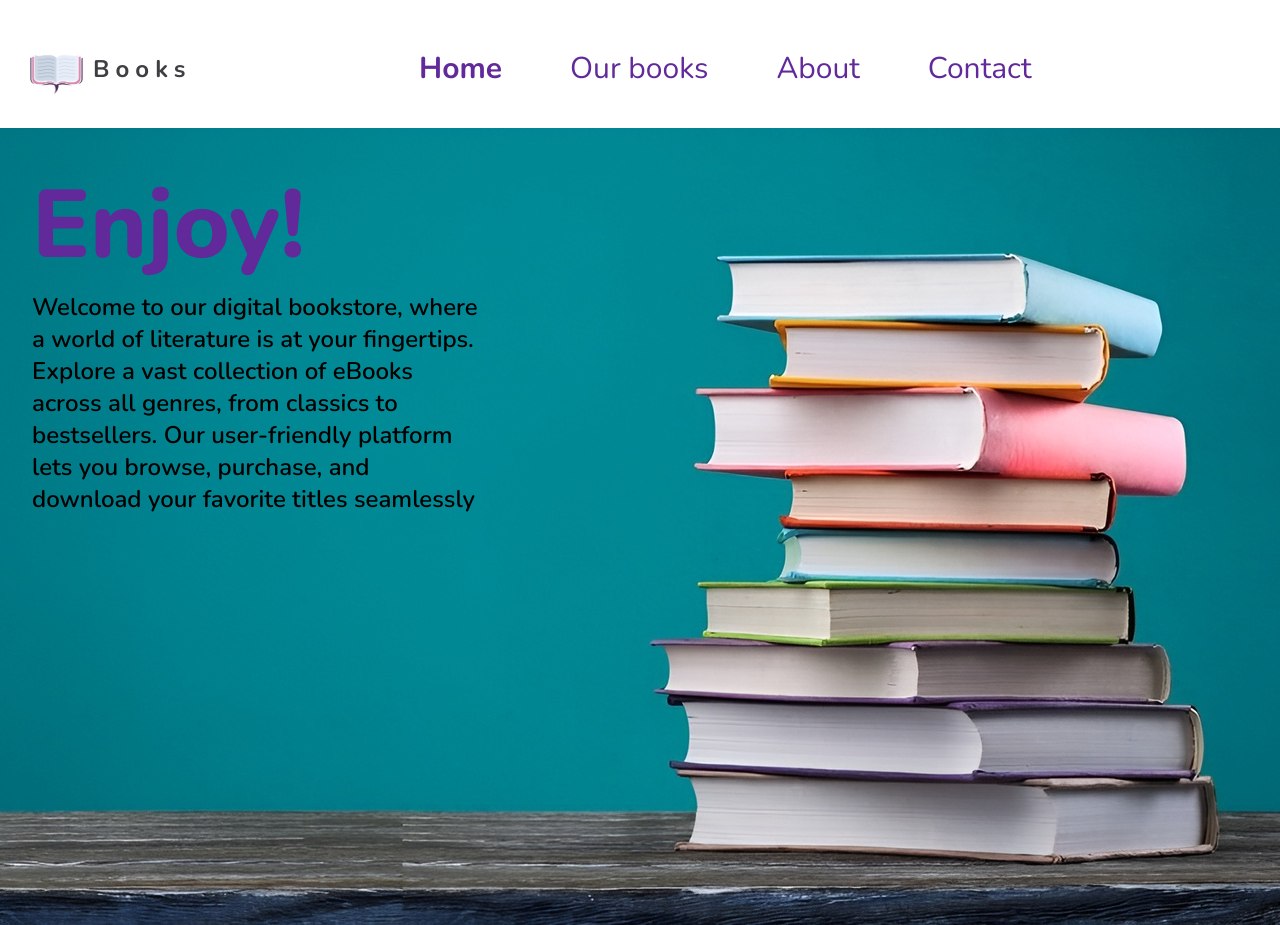
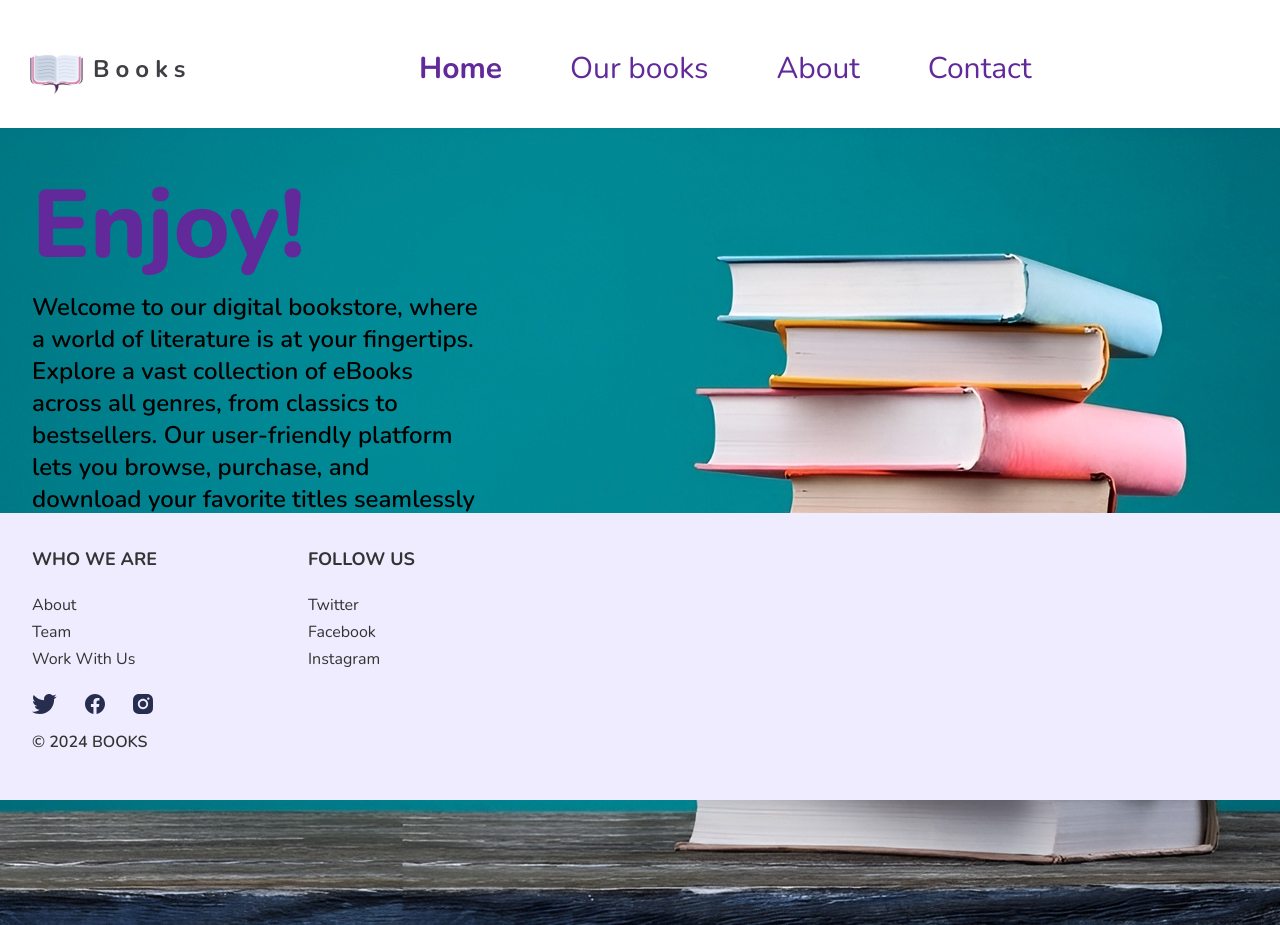
Before and after one commit to ShirelO98/Web_Cloud-Exercises, a plain HTML site: page Exercise-2/index.html in a window 1280 px wide. Shown: the top 925 px of the page. Drawn offline with nearby package versions, Linux system fonts and the light colour scheme.

Commit message:
stick the footer

```diff
--- a/Exercise-2/css/style1.css
+++ b/Exercise-2/css/style1.css
@@ -3,7 +3,6 @@
   padding: 0;
   background: #fff;
 }
-
 header,
 main,
 footer,
@@ -13,7 +12,6 @@ header,
 div {
   display: block;
 }
-
 .nav-container {
   display: inline-block;
   justify-content: space-between;
@@ -21,7 +19,6 @@ div {
   width: 100%;
   height: 128px;
 }
-
 #logo {
   background: url("../images/logo.png");
   background-repeat: no-repeat;
@@ -34,7 +31,6 @@ div {
   text-decoration: none;
   position: absolute;
 }
-
 #logo span {
   color: #3e3f43;
   font-family: Nunito;
@@ -47,30 +43,24 @@ div {
   left: 67px;
   top: 5px;
 }
-
 nav
 {
   display: inline-block;
 }
-
 nav ul {
   margin-left: 419px;
   margin-top: 48px;
 }
-
 nav a:hover {
   color: #7f5da0;
 }
-
 nav li {
   display: inline;
   margin-right: 64px;
 }
-
 #home-bold > a {
   font-weight: 700;
 }
-
 nav a {
   color: #612999;
   font-family: Nunito;
@@ -80,23 +70,19 @@ nav a {
   line-height: normal;
   text-decoration: none;
 }
-
 main {
   overflow: hidden;
 }
-
 #the-main-img {
   width: 100vw;
   display: block;
   position: relative;
 }
-
 #the-main-img img {
   width: 100%;
   height: 797px;
   object-fit: cover;
 }
-
 #the-main-img h1 {
   width: 448px;
   color: #612999;
@@ -110,7 +96,6 @@ main {
   left: 32px;
   background: none;
 }
-
 #the-main-img p {
   width: 448px;
   color: #000;
@@ -124,12 +109,10 @@ main {
   left: 32px;
   background: none;
 }
-
 #the-about-paragraphs {
   margin-top: 32px;
   margin-left: 32px;
 }
-
 #the-about-paragraphs h2 {
   width: 136.443px;
   height: 40px;
@@ -141,7 +124,6 @@ main {
   font-weight: 500;
   line-height: 40px;
 }
-
 #the-about-paragraphs p {
   margin-top: 24px;
   width: 1136px;
@@ -155,11 +137,9 @@ main {
   font-weight: 400;
   line-height: 140.625%;
 }
-
 #the-pupular-books {
   display: block;
 }
-
 #the-pupular-books > h2 {
   margin-top: 39px;
   margin-left: 32px;
@@ -170,7 +150,6 @@ main {
   font-weight: 500;
   line-height: 40px;
 }
-
 .the-cards {
   margin-left: 32px;
   margin-top: 27px;
@@ -178,7 +157,6 @@ main {
   flex-wrap: wrap;
   justify-content: flex-start;
 }
-
 .the-cards .card {
   border-radius: 38px;
   background: #efecff;
@@ -189,13 +167,11 @@ main {
   margin-right: 32px;
   margin-bottom: 27px;
 }
-
 .card img {
   position: absolute;
   border-radius: 38px;
   z-index: 0;
 }
-
 .card > .elipse-heart {
   position: absolute;
   background: url("../images/Ellipse-heart.png");
@@ -207,7 +183,6 @@ main {
   margin-top: 40px;
   z-index: 1;
 }
-
 .card > .heart {
   position: absolute;
   background: url("../images/heart.png");
@@ -218,7 +193,6 @@ main {
   margin-top: 54px;
   z-index: 1;
 }
-
 .card > .elipse-basket {
   position: absolute;
   background: url("../images/Ellipse-basket.png");
@@ -228,7 +202,6 @@ main {
   margin-left: 262px;
   margin-top: 406px;
 }
-
 .card > .basket {
   position: absolute;
   background: url("../images/basket.png");
@@ -238,7 +211,6 @@ main {
   margin-left: 278px;
   margin-top: 420px;
 }
-
 .card > h3 {
   position: absolute;
   color: #000;
@@ -252,7 +224,6 @@ main {
   margin-top: 297px;
   margin-left: 32px;
 }
-
 .card > p {
   position: absolute;
   color: #333;
@@ -268,7 +239,6 @@ main {
   margin-top: 347px;
   margin-left: 32px;
 }
-
 .card > h4 {
   position: absolute;
   color: #612999;
@@ -282,25 +252,21 @@ main {
   margin-left: 32px;
   background: none;
 }
-
 footer {
   height: 287px;
   width: 100%;
   flex-shrink: 0;
-  position: relative;
+  position: sticky;
   margin-top: 5px;
-}
-
-.footer-content {
-  position: absolute;
+  bottom: 0;
+  left: 0;
+  z-index: 1;
   background: none;
   background: #efecff;
 }
-
 .footer-content * {
   background: transparent;
 }
-
 .footer-content h4 {
   color: #333;
   font-family: Nunito;
@@ -310,7 +276,6 @@ footer {
   line-height: 28px;
   text-transform: uppercase;
 }
-
 .footer-content ul {
   color: #333;
   font-family: Nunito;
@@ -323,25 +288,22 @@ footer {
   margin-top: 16px;
   margin-bottom: 24px;
 }
-
 .footer-content ul a {
   text-decoration: none;
   color: inherit;
   display: inline-block;
   margin-top: 5px;
 }
-
 #the-left-footer {
+  position: absolute;
   margin-top: 32px;
   margin-left: 32px;
 }
-
 #the-right-footer {
   position: absolute;
   top: 32px;
   margin-left: 308px;
 }
-
 .logos-footer {
   display: inline;
   width: 24.618px;
@@ -349,16 +311,14 @@ footer {
   flex-shrink: 0;
   fill: #272d4e;
 }
-
 .logos-footer a {
   margin-right: 24px;
 }
-
 .logos-footer a:last-child {
   margin-right: 0;
 }
-
 .footer-content > div {
+  position: absolute;
   color: #333;
   font-family: Nunito;
   font-size: 16px;
@@ -370,4 +330,5 @@ footer {
   flex-shrink: 0;
   margin-top: 16px;
   margin-left: 32px;
+  margin-top: 218px;
 }
```
Also changed, not shown: Exercise-2/index.html (+0 -15 lines).
